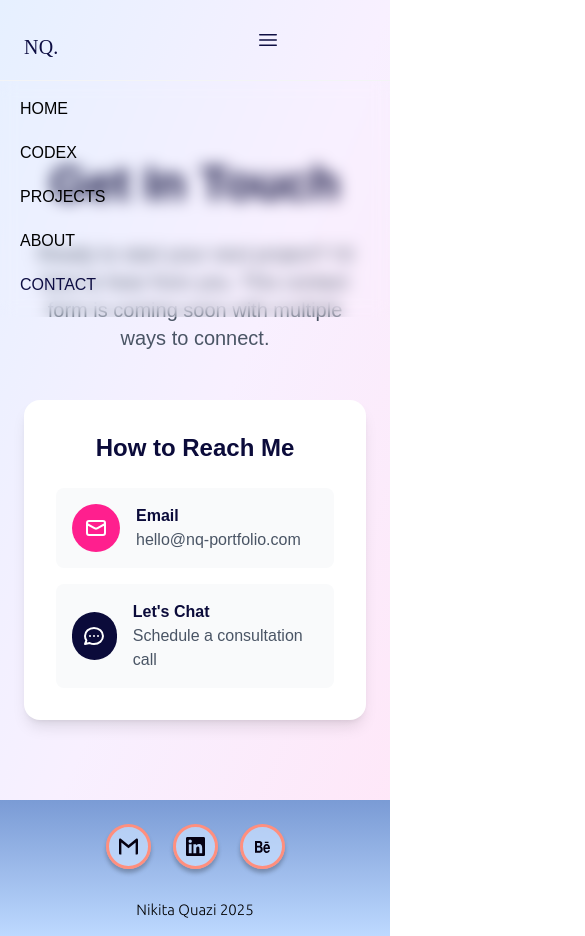
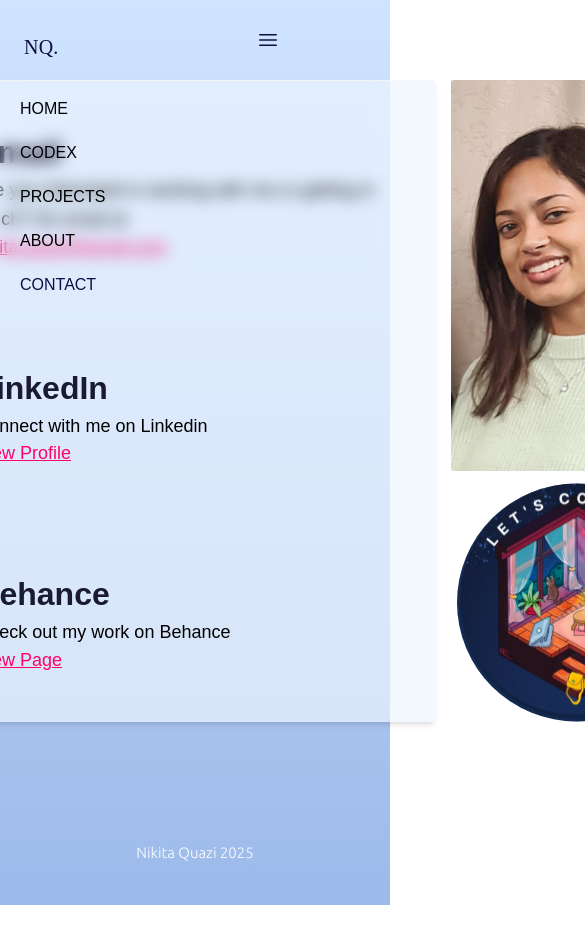
Before and after one commit to ChikiChirp/ux-portfolio, a Next.js app: page /contact in a window 390 px wide. Shown: the top 936 px of the page, 585 px wide, since content can reach past the window. After the commit the page ends 905 px from the top, so only its background shows below. Built offline with nearby package versions, Linux system fonts and the light colour scheme; a web font is replaced by a local one.

Commit message:
Add new contact page layout: implement responsive design with updated sections for email, LinkedIn, and Behance, and include new image assets for enhanced visual appeal.

```diff
--- a/src/app/contact/page.tsx
+++ b/src/app/contact/page.tsx
@@ -1,88 +1,136 @@
-import ParallaxSection from "@/components/shared/ParallaxSection";
-import SocialLinks from "@/components/shared/SocialLinks";
+import Image from "next/image";
 
 export default function Contact() {
   return (
-    <div className="min-h-screen bg-gradient-to-br from-[#E6F0FF] via-[#F8F0FF] to-[#FFE6F7] flex flex-col">
-      <main className="flex-grow pt-20">
-        <div className="max-w-4xl mx-auto px-6 sm:px-8 py-20">
-          <div className="text-center">
-            <h1 className="text-5xl md:text-6xl font-bold text-[#0B0B3A] mb-8">
-              Get In Touch
-            </h1>
-            <p className="text-xl text-gray-600 mb-12 max-w-2xl mx-auto">
-              Ready to start your next project? I&apos;d love to hear from you.
-              This contact form is coming soon with multiple ways to connect.
-            </p>
-            <div className="bg-white rounded-2xl shadow-lg p-8 max-w-2xl mx-auto">
-              <h2 className="text-2xl font-bold text-[#0B0B3A] mb-6">
-                How to Reach Me
-              </h2>
-              <div className="space-y-4 text-left">
-                <div className="flex items-center p-4 bg-gray-50 rounded-lg">
-                  <div className="w-12 h-12 bg-[#FF1F8E] rounded-full flex items-center justify-center mr-4">
-                    <svg
-                      className="w-6 h-6 text-white"
-                      fill="none"
-                      stroke="currentColor"
-                      viewBox="0 0 24 24"
+    <div className="min-h-screen bg-gradient-to-b from-[#CFE4FF] to-[#9CBAEA] flex flex-col">
+      <main className="flex-grow flex items-center justify-center py-20 px-4 sm:px-6 lg:px-8">
+        <div className="max-w-6xl w-full flex flex-row items-center justify-center gap-4">
+          {/* Left: CONTACT label and Card in a row */}
+          <div className="flex flex-row items-start gap-6">
+            {/* CONTACT label */}
+            <div
+              className="flex flex-col justify-start pt-2"
+              style={{ minWidth: 120 }}
+            >
+              <h1 className="text-[32px] font-extrabold font-['Ubuntu Sans'] text-black tracking-wide">
+                CONTACT
+              </h1>
+            </div>
+            {/* Card */}
+            <div className="bg-[rgba(238,245,255,0.69)]  shadow-md w-[564px] h-[642px] flex flex-col  p-12 rounded-[3px]">
+              <div className="flex flex-col gap-[64px] flex-1 justify-between">
+                {/* Email Section */}
+                <div className="flex items-start gap-3">
+                  <div className="flex-shrink-0 w-[45px] h-[45px] bg-[rgba(203,225,255,0.69)] border-[3px] border-[#FF0364] rounded-[22.5px] flex items-center justify-center shadow">
+                    <Image
+                      src="/figma-assets/social-icon-1.svg"
+                      alt="Email icon"
+                      width={24}
+                      height={24}
+                    />
+                  </div>
+                  <div className="font-['Ubuntu Sans']">
+                    <h3 className="text-[32px] font-extrabold text-[#1A1A34]">
+                      Email
+                    </h3>
+                    <p className="text-[18px] font-normal text-black leading-[1.6]">
+                      Are you interested in working with me or getting in touch?
+                      Do email at
+                    </p>
+                    <a
+                      href="mailto:nikita.quazi@gmail.com"
+                      className="text-[18px] text-[#FF0364] font-normal underline hover:opacity-80 transition-opacity"
                     >
-                      <path
-                        strokeLinecap="round"
-                        strokeLinejoin="round"
-                        strokeWidth={2}
-                        d="M3 8l7.89 4.26a2 2 0 002.22 0L21 8M5 19h14a2 2 0 002-2V7a2 2 0 00-2-2H5a2 2 0 00-2 2v10a2 2 0 002 2z"
-                      />
-                    </svg>
-                  </div>
-                  <div>
-                    <h3 className="font-semibold text-[#0B0B3A]">Email</h3>
-                    <p className="text-gray-600">hello@nq-portfolio.com</p>
+                      nikita.quazi@gmail.com
+                    </a>
                   </div>
                 </div>
-
-                <div className="flex items-center p-4 bg-gray-50 rounded-lg">
-                  <div className="w-12 h-12 bg-[#0B0B3A] rounded-full flex items-center justify-center mr-4">
-                    <svg
-                      className="w-6 h-6 text-white"
-                      fill="none"
-                      stroke="currentColor"
-                      viewBox="0 0 24 24"
+                {/* LinkedIn Section */}
+                <div className="flex items-start gap-3">
+                  <div className="flex-shrink-0 w-[45px] h-[45px] bg-[rgba(203,225,255,0.69)] border-[3px] border-[#FF0364] rounded-[22.5px] flex items-center justify-center shadow">
+                    <Image
+                      src="/figma-assets/social-icon-2.svg"
+                      alt="LinkedIn icon"
+                      width={24}
+                      height={24}
+                    />
+                  </div>
+                  <div className="font-['Ubuntu Sans']">
+                    <h3 className="text-[32px] font-extrabold text-[#1A1A34]">
+                      LinkedIn
+                    </h3>
+                    <p className="text-[18px] font-normal text-black leading-[1.6]">
+                      Connect with me on Linkedin
+                    </p>
+                    <a
+                      href="https://www.linkedin.com/in/nikita-quazi/"
+                      target="_blank"
+                      rel="noopener noreferrer"
+                      className="text-[18px] text-[#FF0364] font-normal underline hover:opacity-80 transition-opacity"
                     >
-                      <path
-                        strokeLinecap="round"
-                        strokeLinejoin="round"
-                        strokeWidth={2}
-                        d="M8 12h.01M12 12h.01M16 12h.01M21 12c0 4.418-4.03 8-9 8a9.863 9.863 0 01-4.255-.949L3 20l1.395-3.72C3.512 15.042 3 13.574 3 12c0-4.418 4.03-8 9-8s9 3.582 9 8z"
-                      />
-                    </svg>
+                      View Profile
+                    </a>
                   </div>
-                  <div>
-                    <h3 className="font-semibold text-[#0B0B3A]">
-                      Let&apos;s Chat
+                </div>
+                {/* Behance Section */}
+                <div className="flex items-start gap-3">
+                  <div className="flex-shrink-0 w-[45px] h-[45px] bg-[rgba(203,225,255,0.69)] border-[3px] border-[#FF0364] rounded-[22.5px] flex items-center justify-center shadow">
+                    <Image
+                      src="/figma-assets/social-icon-3.svg"
+                      alt="Behance icon"
+                      width={24}
+                      height={24}
+                    />
+                  </div>
+                  <div className="font-['Ubuntu Sans']">
+                    <h3 className="text-[32px] font-extrabold text-[#1A1A34]">
+                      Behance
                     </h3>
-                    <p className="text-gray-600">
-                      Schedule a consultation call
+                    <p className="text-[18px] font-normal text-black leading-[1.6]">
+                      Check out my work on Behance
                     </p>
+                    <a
+                      href="https://www.behance.net/nikitaquazi"
+                      target="_blank"
+                      rel="noopener noreferrer"
+                      className="text-[18px] text-[#FF0364] font-normal underline hover:opacity-80 transition-opacity"
+                    >
+                      View Page
+                    </a>
                   </div>
                 </div>
               </div>
             </div>
           </div>
+          {/* Right Column: Nikita image and Let's Connect as siblings */}
+          <div className="flex flex-col items-center justify-start h-[642px] gap-1">
+            <div className="w-[251px] h-[404px] rounded-[3px] overflow-hidden mb-2">
+              <Image
+                src="/figma-assets/Nikita 1.png"
+                alt="Nikita Quazi portrait"
+                className="object-cover w-full h-full"
+                width={251}
+                height={404}
+                priority
+              />
+            </div>
+            <div className="w-[240px]  flex items-center justify-center">
+              <Image
+                src="/figma-assets/lets connect.svg"
+                alt="Let's Connect illustration"
+                width={240}
+                height={0}
+                priority
+              />
+            </div>
+          </div>
         </div>
       </main>
-      <ParallaxSection
-        className="bg-gradient-to-b from-[#7A9BD5] via-[#9CBAEA] to-[#BDD9FF] py-6"
-        speed={0.1}
-        height="136px"
-      >
-        <div className="flex flex-col items-center gap-8">
-          <SocialLinks />
-          <p className="text-black font-ubuntu font-light text-[15px] leading-[1.149]">
-            Nikita Quazi 2025
-          </p>
-        </div>
-      </ParallaxSection>
+      <footer className="text-center py-10">
+        <p className="text-[#FDFDFD] font-light text-[15px] font-['Ubuntu']">
+          Nikita Quazi 2025
+        </p>
+      </footer>
     </div>
   );
 }
```
Also changed, not shown: public/figma-assets/Nikita 1.png (added).
